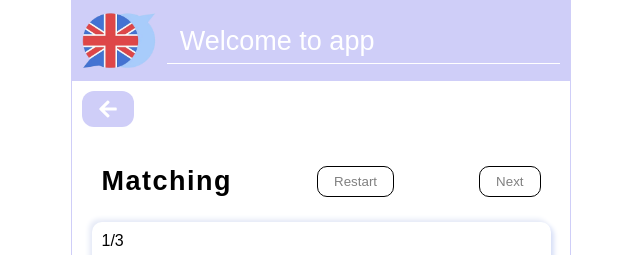
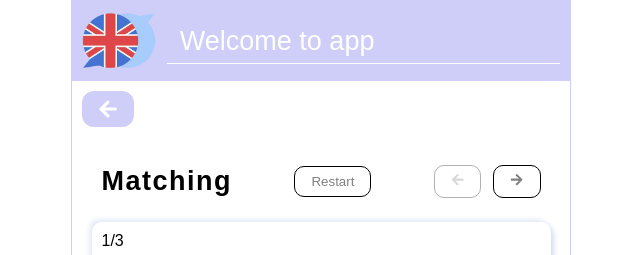
Before and after one commit to flowernoz/app, a React (Vite) app: page /matchingwords in a window 1280 px wide. Shown: the top 255 px of the page, without its empty margins (319-959 px from the left). Built offline with nearby package versions, Linux system fonts and the light colour scheme.

Commit message:
matching

```diff
--- a/src/index.css
+++ b/src/index.css
@@ -18,9 +18,6 @@ svg {
   border: none;
 }
 
-button:disabled {
-  cursor: no-drop;
-}
 
 ::-webkit-scrollbar {
   width: 6px;
--- a/src/pages/draganddrop/DragAndDrop.css
+++ b/src/pages/draganddrop/DragAndDrop.css
@@ -104,3 +104,10 @@ hr {
   opacity: 0.25 !important;
   cursor: no-drop;
 }
+.arrows{
+  display: flex;
+  gap: 12px;
+}
+.arrows button:disabled{
+  opacity: 0.3;
+}
--- a/src/pages/draganddrop/DragAndDrop.jsx
+++ b/src/pages/draganddrop/DragAndDrop.jsx
@@ -1,4 +1,5 @@
 import React, { memo, useState, useMemo } from "react";
+import { FaArrowLeft, FaArrowRight } from "react-icons/fa";
 import "./DragAndDrop.css";
 
 const DragAndDrop = () => {
@@ -52,6 +53,11 @@ const DragAndDrop = () => {
     setEnd(end !== 15 ? (end += 5) : 5);
     setPath(path == 3 ? 1 : path + 1);
   };
+  const prev = () => {
+    setStart((p) => (p <= 10 ? (p -= 5) : 0));
+    setEnd((p) => (p <= 15 ? (p -= 5) : 5));
+    setPath((p) => p - 1);
+  };
 
   return (
     <div className="container">
@@ -62,9 +68,22 @@ const DragAndDrop = () => {
             <button className="restart" onClick={restartGame}>
               Restart
             </button>
-            <button className="matching_btn" onClick={next}>
-              Next
-            </button>
+            <div className="arrows">
+              <button
+                disabled={path == 1}
+                className="matching_btn"
+                onClick={prev}
+              >
+                <FaArrowLeft />
+              </button>
+              <button
+                disabled={path == 3}
+                className="matching_btn"
+                onClick={next}
+              >
+                <FaArrowRight />
+              </button>
+            </div>
           </div>
           <div className="matching_container">
             <p>{path}/3</p>
```
